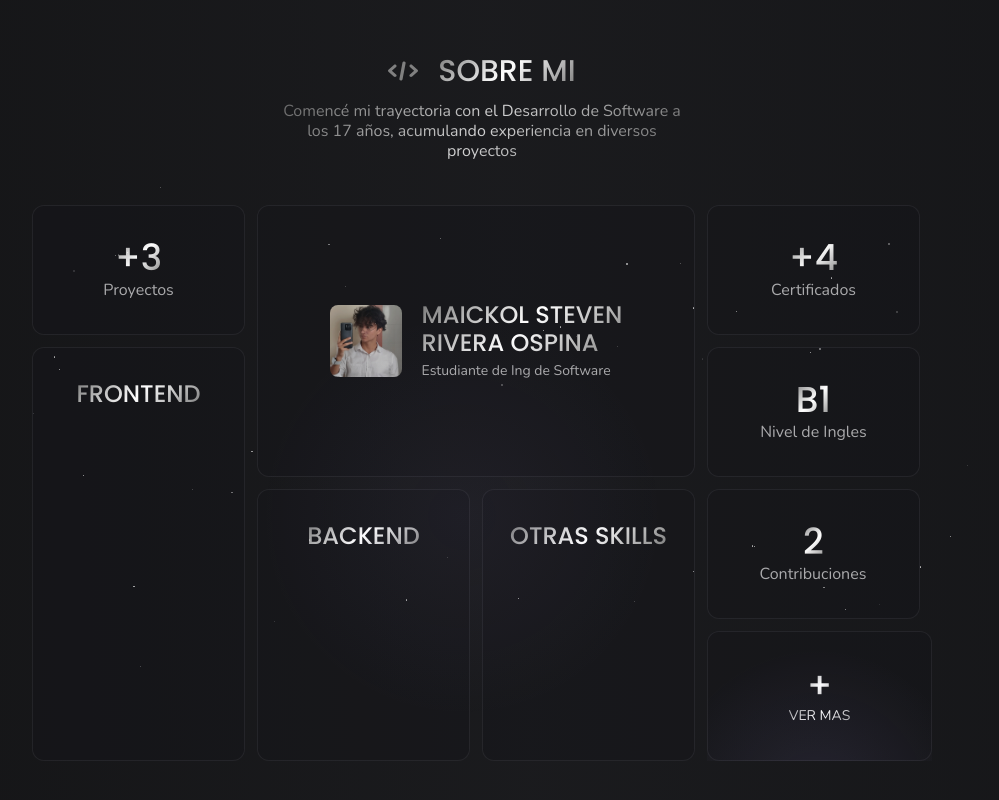
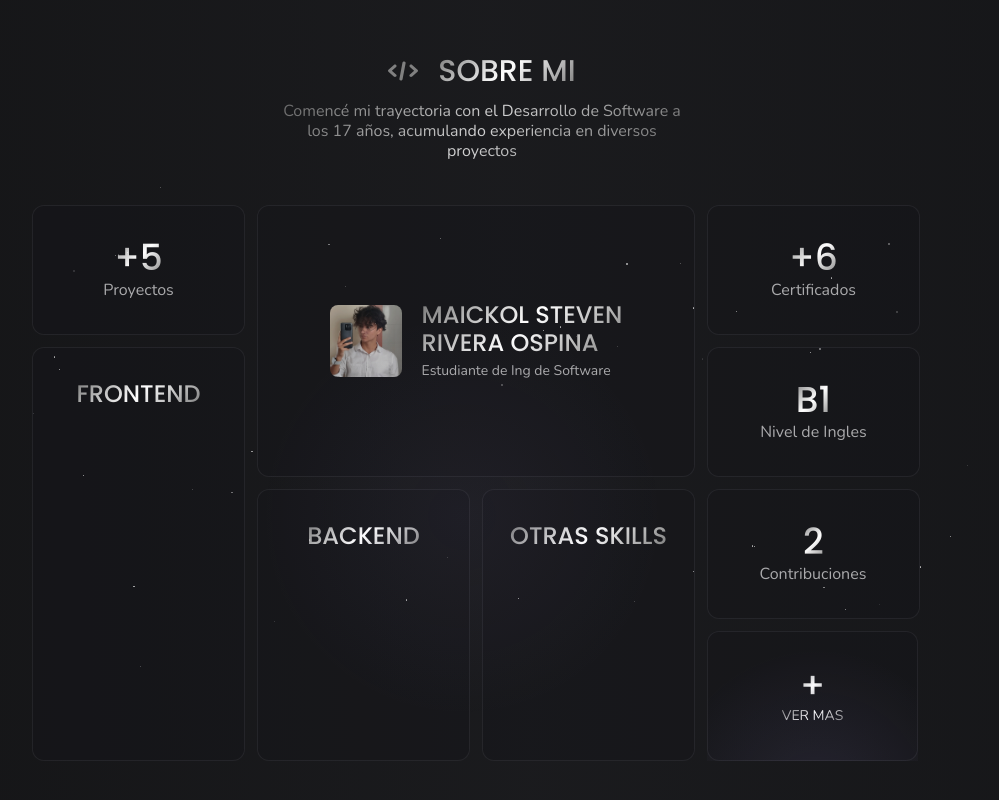
Before and after one commit to m4icol/portfolio, a React (Vite) app: page / in a window 1280 px wide. Shown: the part 1980-2780 px from the top of the page, without its empty margins (158-1157 px from the left). Built offline with nearby package versions, Linux system fonts and the light colour scheme.

Commit message:
disable theme and language options for mobile (for now)

```diff
--- a/src/App.tsx
+++ b/src/App.tsx
@@ -44,7 +44,7 @@ function App() {
       <RadialGradient size={"900"} top={"-400"} left={"0"} gradient={"gradient-radial-1 fixed"}></RadialGradient>
       <RadialGradient size={"900"} top={"-400"} left={"700"} gradient={"gradient-radial-2 fixed"}></RadialGradient>
 
-      <div className="fixed z-10 flex gap-4 flex-row opacity-60 hover:opacity-100 bottom-8 right-8">
+      <div className="fixed hidden z-10 md:flex gap-4 flex-row opacity-60 hover:opacity-100 bottom-8 right-8">
         <SwitchOption
           selectedValue={theme}
           setSelectedValue={setTheme}
--- a/src/sections/sub_sections/AboutGrid.tsx
+++ b/src/sections/sub_sections/AboutGrid.tsx
@@ -7,11 +7,13 @@ export default function AboutGrid(){
         grid-cols-2 grid-rows-8
         md:grid-cols-4 md:grid-rows-4
         ">
-                <SmallBox title="+3" className="
+                <SmallBox className="
                 col-start-1 row-start-6
                 md:row-start-1
-                ">
-                    <p className="text-DARK-subtext">Proyectos</p>
+                "
+                title="+5">
+                    <p className="text-DARK-subtext">
+                        Proyectos</p>
                 </SmallBox>
 
                 <BoxContainer className="
@@ -42,30 +44,35 @@ export default function AboutGrid(){
                 <SmallBox className="
                 row-start-6
                 md:col-start-4 md:row-start-1"
-                title="+4">
-                    <p className="text-DARK-subtext">Certificados</p>
+                title="+6">
+                    <p className="text-DARK-subtext">
+                        Certificados</p>
                 </SmallBox>
 
                 <SmallBox className="
                 row-start-7
                 md:col-start-4 md:row-start-2"
                 title="B1">
-                    <p className="text-DARK-subtext">Nivel de Ingles</p>
+                    <p className="text-DARK-subtext">
+                        Nivel de Ingles</p>
                 </SmallBox>
 
                 <SmallBox className="
                 row-start-7
                 md:col-start-4 md:row-start-3"
                 title="2">
-                    <p className="w-27 text-DARK-subtext">Contribuciones</p>
+                    <p className="w-27 text-DARK-subtext">
+                        Contribuciones</p>
                 </SmallBox>
 
-                <a href="" className="relative overflow-hidden col-span-2 row-start-8
-                    md:col-start-4 md:row-start-4">
-                    <SmallBox className="
-                    "
+                <a href="" className="relative overflow-hidden
+                    col-span-2 row-start-8
+                    md:col-start-4 md:row-start-4 mr-3.5
+                    ">
+                    <SmallBox className=""
                     title="+">
-                        <p className="w-25 text-center text-sm text-gradient">VER MAS</p>
+                        <p className="text-center text-sm text-gradient">
+                            VER MAS</p>
                     </SmallBox>
 
                     <RadialGradient
```
